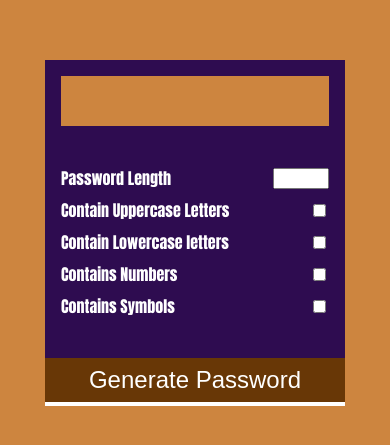
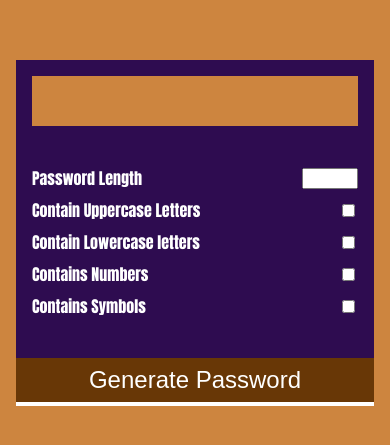
Before and after one commit to ok-timmy/Password-Generator-App, a plain HTML site: page index.html in a window 390 px wide. Shown: the part 191-636 px from the top of the page. Drawn offline with Linux system fonts and the light colour scheme.

Commit message:
Update style.css
Updated CSS

```diff
--- a/style.css
+++ b/style.css
@@ -76,3 +76,11 @@
      width: 100%;
      cursor: pointer;
  }
+
+@media screen and (max-width: 400px) {
+
+     .pw-container {
+         width: 100%;
+         margin: 0 1rem;
+     }
+ }
```
